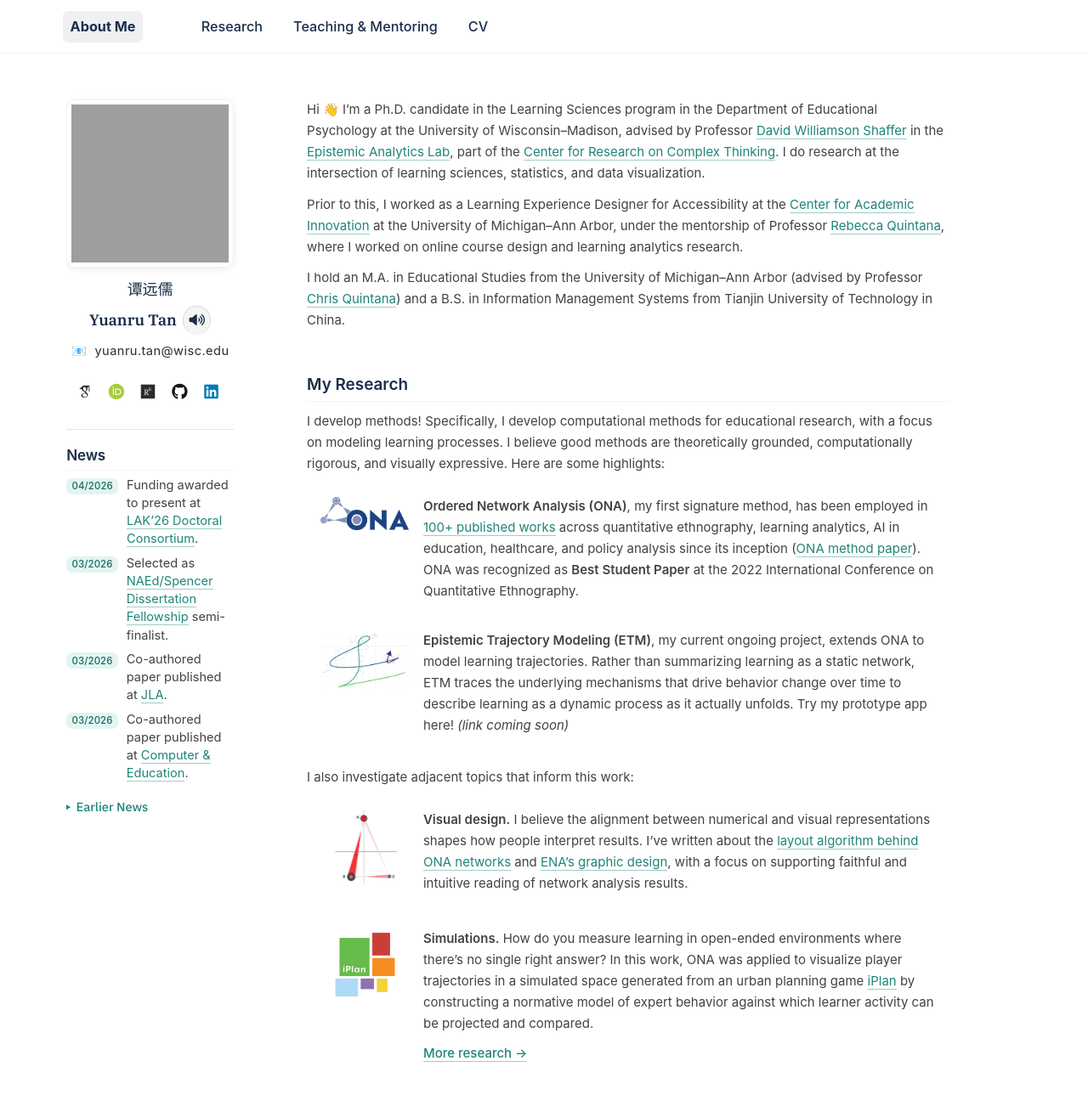
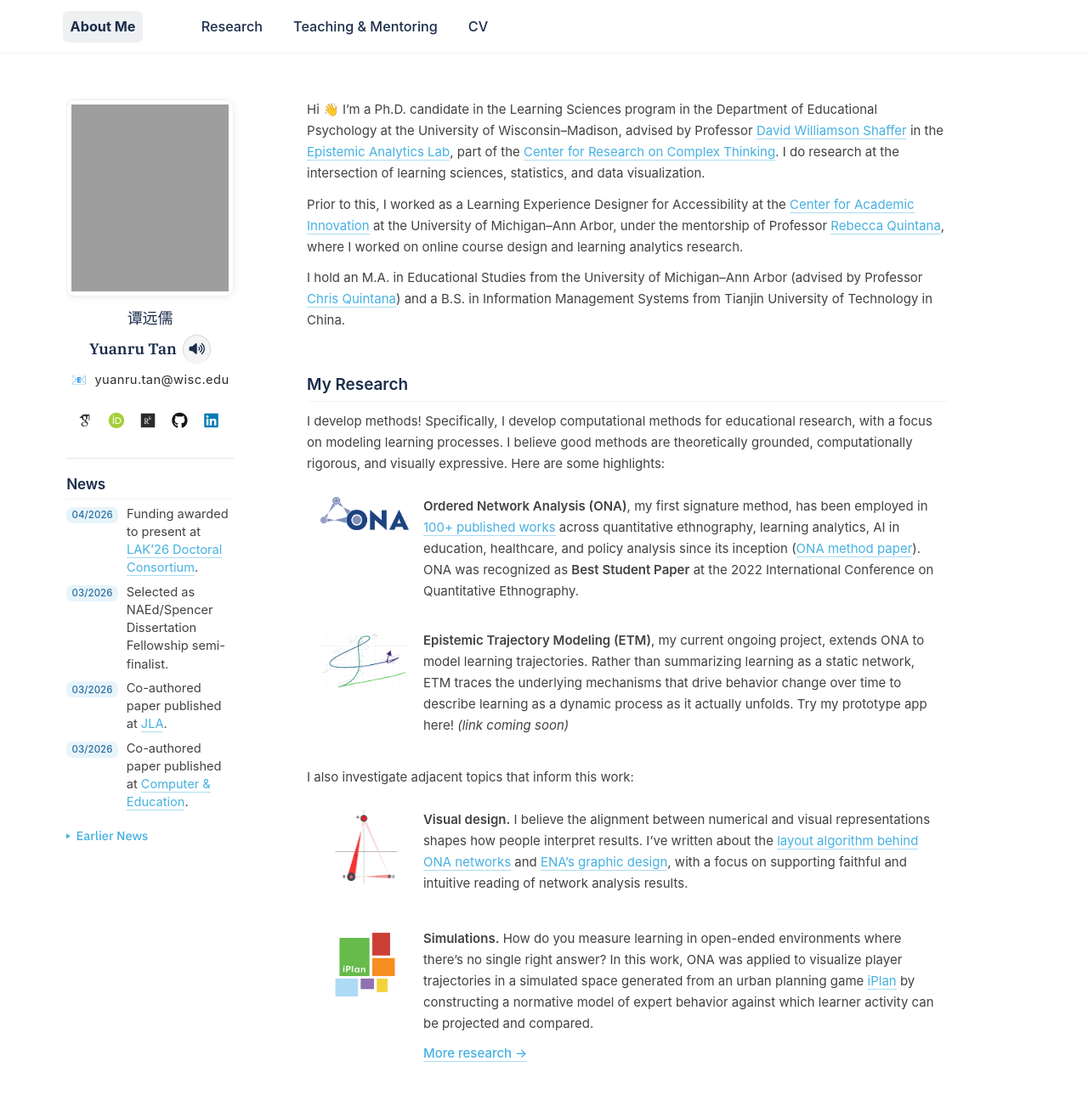
Before and after one commit to tanyuanru/tanyuanru.github.io, a Jekyll site: the page built from _pages/about.md, in a window 1280 px wide and 1400 px high. Shown: the top 1289 px of the window at 85% size. Built offline with Jekyll 4.4.1, drawn with Linux system fonts in a browser that asks for light colours; some web fonts are replaced; grey boxes are pictures that could not be loaded.

Commit message:
Update home news entries and enhance styling in main.scss
- Revised text for NAEd/Spencer Dissertation Fellowship entry in home_news.yml for clarity.
- Updated link colors and hover effects in main.scss for improved visibility.
- Adjusted news badge colors and button hover background for better aesthetics.
- Modified image height and object positioning in dark theme styles for consistency.

```diff
--- a/_data/home_news.yml
+++ b/_data/home_news.yml
@@ -5,7 +5,7 @@ items:
   - date: "04/2026"
     text: "Funding awarded to present at [LAK’26 Doctoral Consortium](https://www.solaresearch.org/events/lak/lak26/)."
   - date: "03/2026"
-    text: "Selected as [NAEd/Spencer Dissertation Fellowship](https://naed.education.uiowa.edu/fellowships/dissertation) semi-finalist."
+    text: "Selected as NAEd/Spencer Dissertation Fellowship semi-finalist."
   - date: "03/2026"
     text: "Co-authored paper published at [JLA](https://learning-analytics.info/index.php/JLA/article/view/8959)."
   - date: "03/2026"
--- a/assets/css/main.scss
+++ b/assets/css/main.scss
@@ -42,14 +42,14 @@
   --site-navy-mid: #2a3f63;
   --site-body: #2c2c2c;
   --site-body-muted: #5c5c5c;
-  /* Blue-green links + accents */
-  --site-link: #1f8578;
-  --site-link-hover: #156b5f;
-  --site-link-underline: rgba(31, 133, 120, 0.42);
-  --site-link-underline-hover: rgba(21, 107, 95, 0.55);
+  /* Link accent */
+  --site-link: #46b1e1;
+  --site-link-hover: #2e8ec4;
+  --site-link-underline: rgba(70, 177, 225, 0.45);
+  --site-link-underline-hover: rgba(46, 142, 196, 0.58);
   /* News date pills + publication author highlight */
-  --news-badge-bg: #e3f4f1;
-  --news-badge-text: #156b5f;
+  --news-badge-bg: #e8f4fc;
+  --news-badge-text: #2a6f9e;
   --site-bg: #ffffff;
 }
 
@@ -416,7 +416,7 @@ html[data-theme="dark"] {
   display: block !important;
   width: 100% !important;
   max-width: 200px !important;
-  height: 198px !important;
+  height: 232px !important;
   margin: 0 auto 0.75rem !important;
   margin-top: 0;
   overflow: hidden !important;
@@ -437,7 +437,7 @@ html[data-theme="dark"] {
   max-width: none !important;
   max-height: none !important;
   object-fit: cover !important;
-  object-position: center 92% !important;
+  object-position: center 88% !important;
   border-radius: 0 !important;
   border: none !important;
   box-shadow: none !important;
@@ -819,7 +819,7 @@ html[data-theme="dark"] {
 
 .home-btn:hover {
   border-color: var(--site-link-hover);
-  background: rgba(31, 133, 120, 0.07);
+  background: rgba(70, 177, 225, 0.1);
   color: var(--site-link-hover) !important;
 }
 
```
